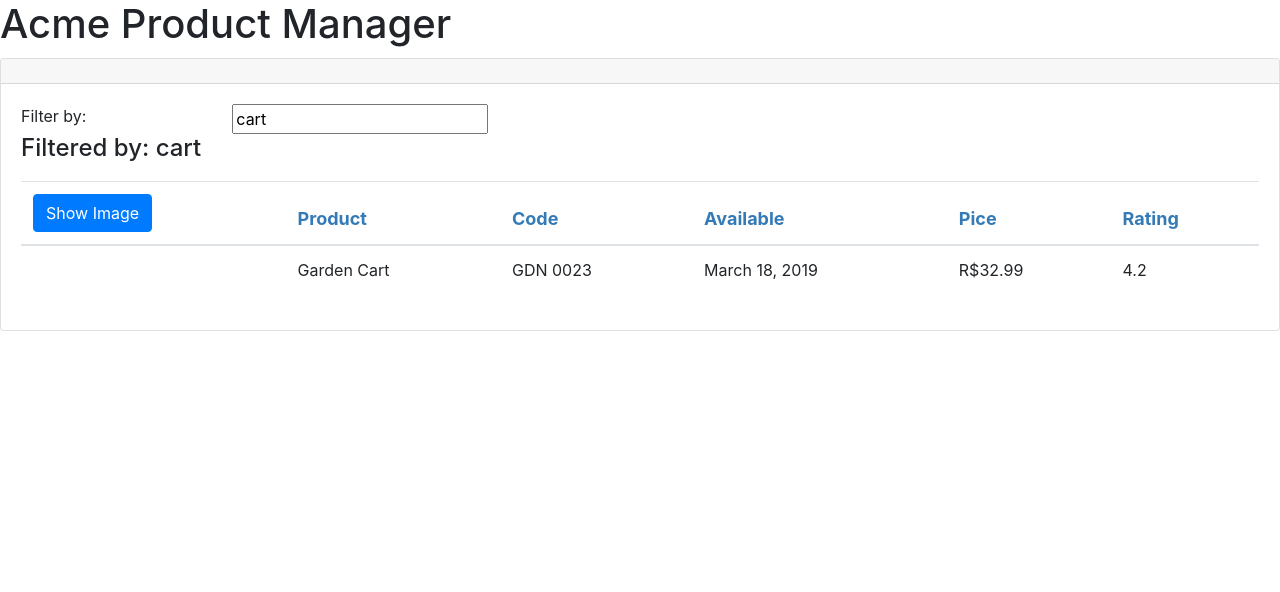
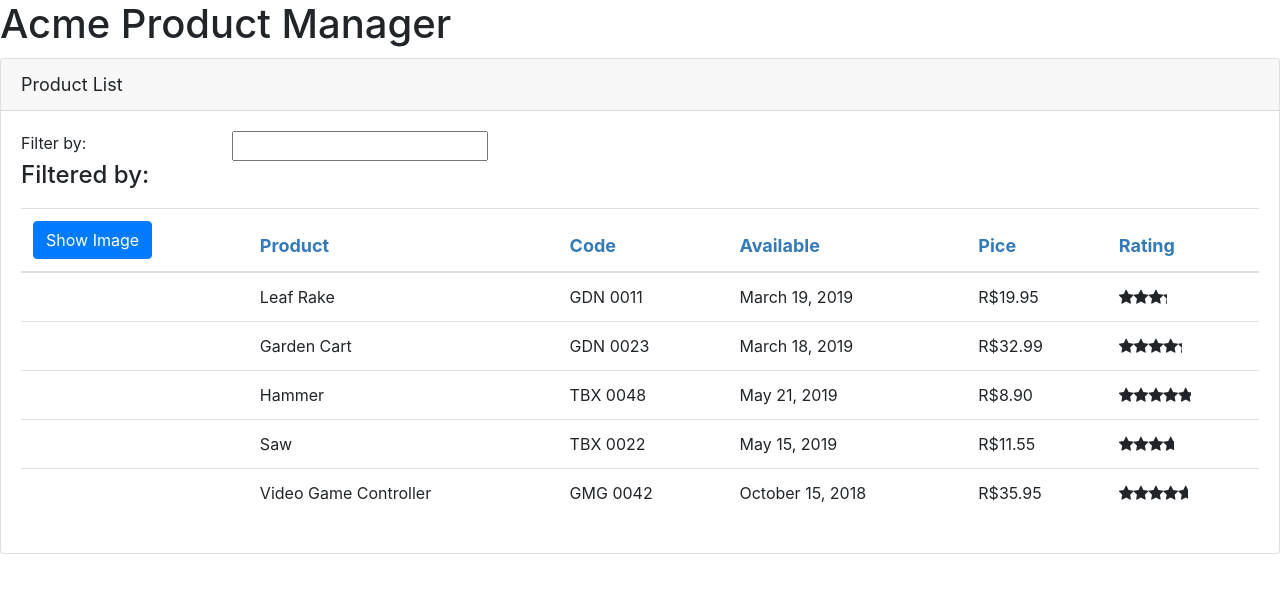
Before and after one commit to danielcruzdev/angular-getting-started, an Angular app: page / in a window 1280 px wide. Shown: the top 592 px of the page. Built offline with nearby package versions, Linux system fonts and the light colour scheme.

Commit message:
Creating services

```diff
--- a/src/app/app.module.ts
+++ b/src/app/app.module.ts
@@ -4,13 +4,15 @@
 
 import { AppComponent } from './app.component';
 import { ProductListComponent } from './products/product-list.component';
+import { StarComponent } from "./shared/star-component";
 import { ConvertToSpacesPipe } from './shared/convert-to-spaces.pipe';
 
 @NgModule({
   declarations: [
     AppComponent,
     ProductListComponent,
-    ConvertToSpacesPipe
+    ConvertToSpacesPipe,
+    StarComponent
   ],
   imports: [
     BrowserModule,
--- a/src/app/products/product-list.component.html
+++ b/src/app/products/product-list.component.html
@@ -45,7 +45,9 @@
             <td>{{ product.productCode | convertToSpaces: "-" }}</td>
             <td>{{ product.releaseDate }}</td>
             <td>{{ product.price | currency: 'BRL':'symbol':'1.2-2' }}</td>
-            <td>{{ product.starRating }}</td>
+            <td>
+              <pm-star [rating]='product.starRating' (ratingClicked)='onRatingClicked($event)'></pm-star>
+            </td>
           </tr>
         </tbody>
       </table>
--- a/src/app/products/product-list.component.ts
+++ b/src/app/products/product-list.component.ts
@@ -1,5 +1,6 @@
 import { Component, OnInit } from '@angular/core';
 import { IProduct } from './product'
+import { ProductService } from "./product.service";
 
 
 @Component({
@@ -9,7 +10,15 @@
 })
 
 export class ProductListComponent implements OnInit {
-    pageTitle: "Product List";
+
+  //#region CONSTRUTOR
+
+  constructor(private _productService: ProductService) {
+
+  }
+  //#endregion
+
+    pageTitle: string =  "Product List";
     imageWidth: number = 50;
     imageMargin: number = 2;
     showImage: boolean = false;
@@ -23,62 +32,15 @@
     }
     filteredProducts: IProduct[];
     products: IProduct[] = [
-        {
-            "productId": 1,
-            "productName": "Leaf Rake",
-            "productCode": "GDN-0011",
-            "releaseDate": "March 19, 2019",
-            "description": "Leaf rake with 48-inch wooden handle.",
-            "price": 19.95,
-            "starRating": 3.2,
-            "imageUrl": "assets/images/leaf_rake.png"
-          },
-          {
-            "productId": 2,
-            "productName": "Garden Cart",
-            "productCode": "GDN-0023",
-            "releaseDate": "March 18, 2019",
-            "description": "15 gallon capacity rolling garden cart",
-            "price": 32.99,
-            "starRating": 4.2,
-            "imageUrl": "assets/images/garden_cart.png"
-          },
-          {
-            "productId": 5,
-            "productName": "Hammer",
-            "productCode": "TBX-0048",
-            "releaseDate": "May 21, 2019",
-            "description": "Curved claw steel hammer",
-            "price": 8.9,
-            "starRating": 4.8,
-            "imageUrl": "assets/images/hammer.png"
-          },
-          {
-            "productId": 8,
-            "productName": "Saw",
-            "productCode": "TBX-0022",
-            "releaseDate": "May 15, 2019",
-            "description": "15-inch steel blade hand saw",
-            "price": 11.55,
-            "starRating": 3.7,
-            "imageUrl": "assets/images/saw.png"
-          },
-          {
-            "productId": 10,
-            "productName": "Video Game Controller",
-            "productCode": "GMG-0042",
-            "releaseDate": "October 15, 2018",
-            "description": "Standard two-button video game controller",
-            "price": 35.95,
-            "starRating": 4.6,
-            "imageUrl": "assets/images/xbox-controller.png"
-          }
+
     ];
 
-    constructor() {
-      this.filteredProducts = this.products;
-      this.listFilter = 'cart'
+
+    //#region FUNÇÔES
+    onRatingClicked(message: string) : void {
+      this.pageTitle = `Product List: ${message}`
     }
+
 
     performFilter(filterBy: string) : IProduct[] {
       filterBy = filterBy.toLocaleLowerCase();
@@ -88,10 +50,12 @@
     }
 
     ngOnInit(): void {
-      console.log("In OnInit")
+      this.products = this._productService.getProducts();
+      this.filteredProducts = this.products;
     }
 
     toggleImage(): void {
       this.showImage = !this.showImage;
     }
+    //#endregion
 }
--- /dev/null
+++ b/src/app/products/product.service.ts
@@ -0,0 +1,63 @@
+import { Injectable } from "@angular/core";
+import { IProduct } from "./product";
+
+@Injectable({
+    providedIn: 'root'
+})
+
+export class ProductService {
+    getProducts() : IProduct[] {
+        return [
+            {
+                "productId": 1,
+                "productName": "Leaf Rake",
+                "productCode": "GDN-0011",
+                "releaseDate": "March 19, 2019",
+                "description": "Leaf rake with 48-inch wooden handle.",
+                "price": 19.95,
+                "starRating": 3.2,
+                "imageUrl": "assets/images/leaf_rake.png"
+              },
+              {
+                "productId": 2,
+                "productName": "Garden Cart",
+                "productCode": "GDN-0023",
+                "releaseDate": "March 18, 2019",
+                "description": "15 gallon capacity rolling garden cart",
+                "price": 32.99,
+                "starRating": 4.2,
+                "imageUrl": "assets/images/garden_cart.png"
+              },
+              {
+                "productId": 5,
+                "productName": "Hammer",
+                "productCode": "TBX-0048",
+                "releaseDate": "May 21, 2019",
+                "description": "Curved claw steel hammer",
+                "price": 8.9,
+                "starRating": 4.8,
+                "imageUrl": "assets/images/hammer.png"
+              },
+              {
+                "productId": 8,
+                "productName": "Saw",
+                "productCode": "TBX-0022",
+                "releaseDate": "May 15, 2019",
+                "description": "15-inch steel blade hand saw",
+                "price": 11.55,
+                "starRating": 3.7,
+                "imageUrl": "assets/images/saw.png"
+              },
+              {
+                "productId": 10,
+                "productName": "Video Game Controller",
+                "productCode": "GMG-0042",
+                "releaseDate": "October 15, 2018",
+                "description": "Standard two-button video game controller",
+                "price": 35.95,
+                "starRating": 4.6,
+                "imageUrl": "assets/images/xbox-controller.png"
+              }
+        ]
+    }
+}
--- /dev/null
+++ b/src/app/shared/star-component.ts
@@ -0,0 +1,21 @@
+import { Component, OnChanges, Input, Output, EventEmitter } from "@angular/core";
+
+@Component({
+    selector: 'pm-star',
+    templateUrl: './star.component.html',
+    styleUrls: ['./star.component.css']
+})
+
+export class StarComponent implements OnChanges{
+    @Input() rating: number = 4;
+    starWidth: number;
+    @Output() ratingClicked: EventEmitter<string> = new EventEmitter<string>();
+
+    onClick() {
+        this.ratingClicked.emit(`The rating ${this.rating}`);
+    }
+
+    ngOnChanges(): void {
+        this.starWidth = this.rating * 75 / 5;
+    }
+}
--- a/src/app/shared/star.component.html
+++ b/src/app/shared/star.component.html
@@ -1,6 +1,7 @@
 <div class="crop"
      [style.width.px]="starWidth"
-     [title]="rating">
+     [title]="rating"
+     (click)="onClick()">
   <div style="width: 75px">
     <span class="fa fa-star"></span>
     <span class="fa fa-star"></span>
```
